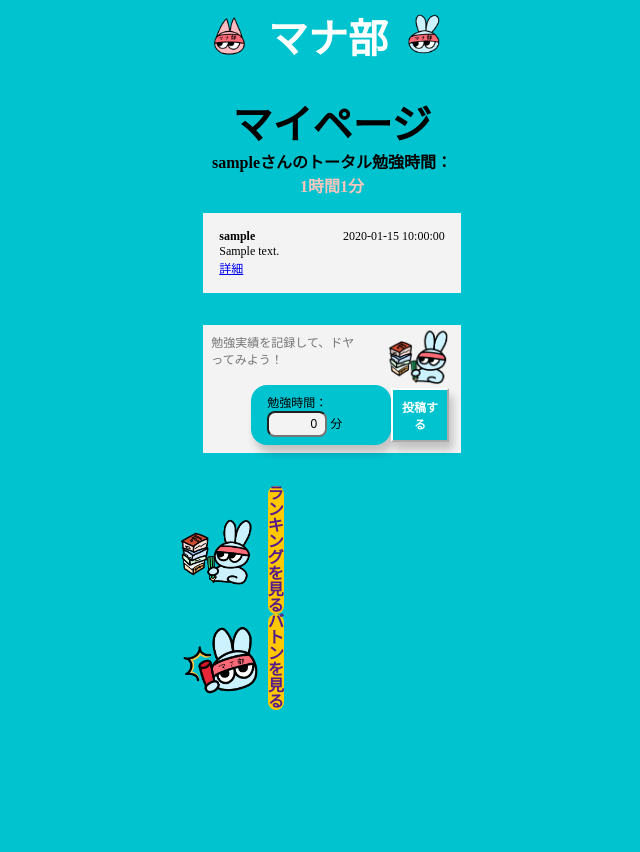
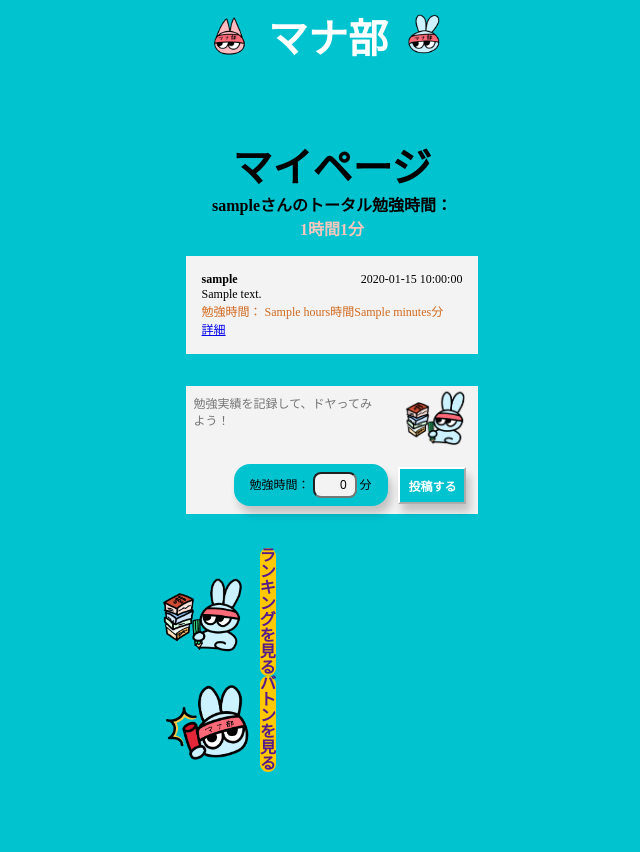
Before and after one commit to RareTECH-Jteam/Team-J_main, a Flask app: template SNSApp/templates/post/mypage.html in a window 1280 px wide. Shown: the whole page, without its empty margins (308-948 px from the left). After the commit the page ends 772 px from the top, so only its background shows below. Run offline with Flask 2, Linux system fonts and the light colour scheme; the template is opened without the code that fills it: most values are stand-ins (such as "Sample title", 1, 10 or a date in 2020); some libraries are stand-ins or nearby versions.

Commit message:
base.cssで幅広げ＆mypage.cssの投稿ボタンサイズ調整

```diff
--- a/SNSApp/static/css/base.css
+++ b/SNSApp/static/css/base.css
@@ -5,12 +5,11 @@
 
 body {
     background-color: #00C3D0;
-    width: 393px;       /*iphone16の横幅*/
-    height: 852px;      /*iphone16の縦幅*/
     margin: 0% auto;
 }
 
 main{
+    max-width: 393px;       /*iphone16の横幅、bodyではなくmainに、かつ固定値にはしないでおく*/
     width: 90%;
     height: 80%;
     margin: 5% auto;
--- a/SNSApp/static/css/mypage.css
+++ b/SNSApp/static/css/mypage.css
@@ -50,6 +50,10 @@
 
 .display-name {
     font-weight: 600;
+}
+
+.post-study-time {
+    color: chocolate;
 }
 
 .new-post {
@@ -111,7 +115,7 @@
 
 /* 勉強時間入力スペースの色や形状調整 */
 .study-box input {
-    width: 40px;
+    width: 24px;
     background-color:#F3F3F3;
     padding: 4px 8px;
     border-radius: 8px;
--- a/SNSApp/templates/post/mypage.html
+++ b/SNSApp/templates/post/mypage.html
@@ -55,6 +55,16 @@
                     </div>
                     <div class="post-body">
                         {{ post.content }}
+                    </div>
+                    <div class="post-study-time"  id="post-study-time-{{post.id}}">
+                        勉強時間：
+                        {% if hours and minutes %}
+                            {{ hours }}時間{{ minutes }}分
+                        {% elif hours %}
+                            {{ hours }}時間
+                        {% else %}
+                            {{ minutes }}分
+                        {% endif %}
                     </div>
                     <div class="post-footer">
                         <div class="post-actions">
```
